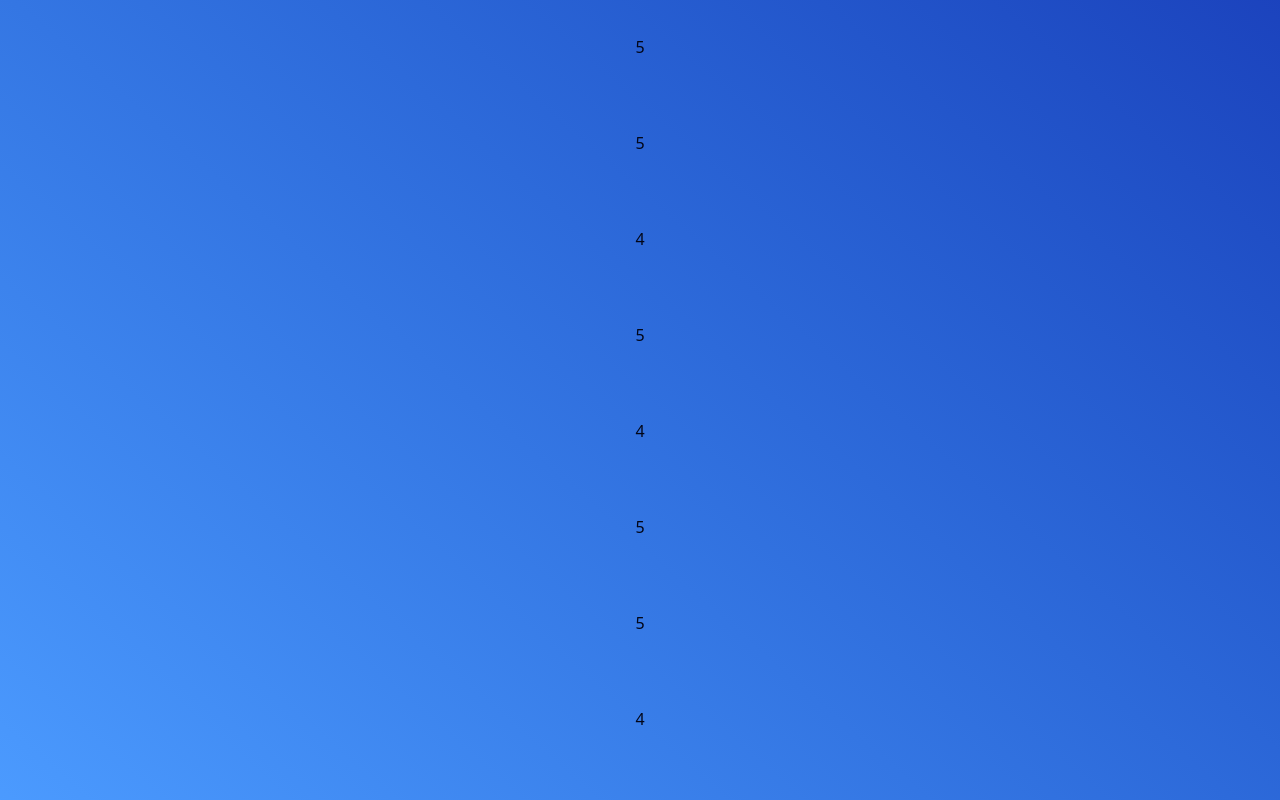
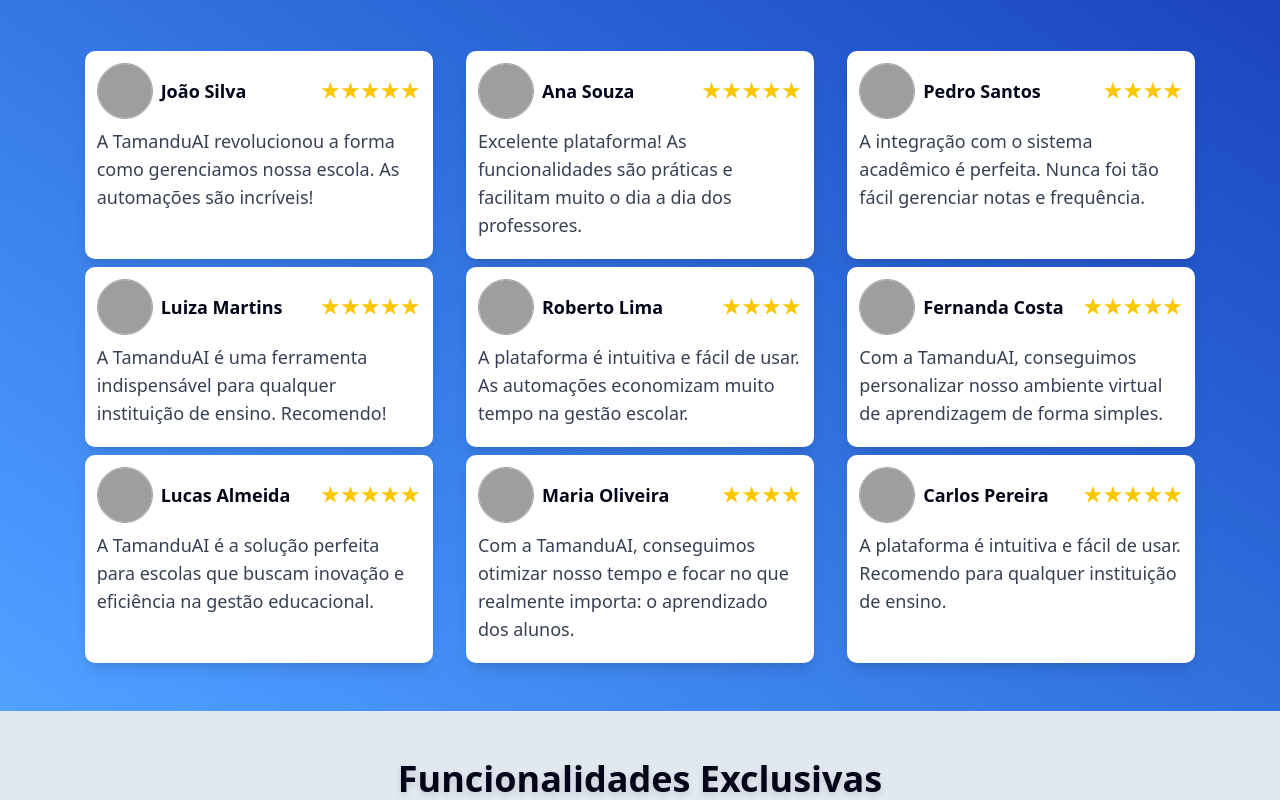
Before and after one commit to Teachlyze/TamanduAI-front, a Next.js app: page / in a window 1280 px wide. Shown: the part 1860-2660 px from the top of the page. Built offline with nearby package versions, Linux system fonts and the light colour scheme; grey boxes are pictures that could not be loaded.

Commit message:
design fixed

```diff
--- a/src/app/globals.css
+++ b/src/app/globals.css
@@ -127,7 +127,7 @@
 }
 
 .title {
-  @apply text-3xl md:text-5xl;
+  @apply text-3xl md:text-4xl;
 }
 
 .subtitle {
--- a/src/components/layout/Footer.tsx
+++ b/src/components/layout/Footer.tsx
@@ -3,8 +3,8 @@
 export default function Footer({ prop }: { prop: string }) {
   return (
     <footer className={`${prop} text-black font-medium p-4`}>
-      <div className="container mx-auto text-center">
-        <p className="text-sm">
+      <div className="container mx-auto text-center text-sm">
+        <p>
           © {new Date().getFullYear()} TamanduAI. Todos os direitos reservados.
         </p>
         <nav className="mt-2">
--- /dev/null
+++ b/src/components/ui/StartHating.tsx
@@ -0,0 +1,25 @@
+import React from 'react';
+import { Star, StarHalf } from 'lucide-react';
+
+interface StarRatingProps {
+  rating: number; // por exemplo, 3.5
+  totalStars?: number; // padrão é 5
+}
+
+export const StarRating: React.FC<StarRatingProps> = ({ rating, totalStars = 5 }) => {
+  const fullStars = Math.floor(rating);
+  const hasHalfStar = rating - fullStars >= 0.5;
+
+  return (
+    <div style={{ display: 'flex', gap: '4px' }}>
+      {Array.from({ length: totalStars }).map((_, i) => {
+        if (i < fullStars) {
+          return <Star key={i} fill="#FFD700" strokeWidth={0} />;
+        } else if (i === fullStars && hasHalfStar) {
+          return <StarHalf key={i} fill="#FFD700" strokeWidth={0} />;
+        }
+        return <Star key={i} color="#CCC" />;
+      })}
+    </div>
+  );
+};
--- a/src/templates/home/page.tsx
+++ b/src/templates/home/page.tsx
@@ -69,12 +69,6 @@
         'A plataforma é intuitiva e fácil de usar. Recomendo para qualquer instituição de ensino.',
       stars: 5,
     },
-    {
-      nome: 'Ana Costa',
-      feedback:
-        'A TamanduAI transformou nossa gestão educacional. As funcionalidades são práticas e eficientes.',
-      stars: 5,
-    },
   ];
   return (
     <section className="mx-auto min-h-screen bg-blue-900">
@@ -91,7 +85,7 @@
             Faça parte da inovação da educação do Piauí!
           </h2>
           <div className="flex flex-col max-md:items-center text-white rounded-2xl space-y-2 px-2 w-full max-md:text-center text-left">
-            <h1 className="title font-bold mb-1 drop-shadow-lg">
+            <h1 className="max-sm:text-4xl text-5xl  font-bold mb-1 drop-shadow-lg">
               Sua gestão educacional com inteligência
             </h1>
             <p className="subtitle mb-6 drop-shadow-md">
@@ -123,7 +117,7 @@
 
       <section className="py-12 min-h-screen items-end bg-gray-300 justify-center mx-auto px-2">
         <div className="w-fit flex flex-col max-md:gap-12 p-6 rounded-lg shadow-xl bg-gray-100 mx-auto">
-          <h3 className="font-bold text-center title">Funcionalidades</h3>
+          <h3 className="font-bold text-center title md:mb-6">Funcionalidades</h3>
           <div className="flex md:flex-row-reverse flex-col-reverse  gap-6 items-center justify-center max-w-5xl mx-auto">
             <p className="font-bold max-md:text-justify">
               Lorem ipsum dolor sit amet consectetur adipisicing elit. Eum illum placeat, dolor ab
@@ -208,14 +202,61 @@
           <strong className="text-yellow-400">Professores</strong> que já estão transformando suas
           aulas com a TamanduAI
         </h3>
-        {usersFeedbacks?.map((feedback, i) => (
-          <div key={i} className="max-w-5xl mx-auto">
-            <div>
-              <p></p>
-              <span>{feedback.stars}</span>
+        <div className="flex flex-wrap justify-center gap-2 max-w-6xl px-2 mx-auto">
+          {usersFeedbacks?.map((feedback, i) => (
+            <div
+              key={i}
+              className="space-y-2 mx-auto bg-white p-3 w-full max-w-[348px] rounded-lg shadow-lg"
+            >
+              <div className="flex justify-between items-center text-center">
+                {/* Foto + Nome */}
+                <div className="flex gap-2 items-center">
+                  <Image
+                    src="/logo.png"
+                    alt="TamanduAI-educacional"
+                    className="w-14 h-14 rounded-full object-cover border border-gray-400"
+                    width={70}
+                    height={70}
+                  />
+                  <h4 className="text font-semibold">{feedback.nome}</h4>
+                </div>
+
+                {/* Estrelas */}
+                <div className="flex rounded-full max-sm:hidden">
+                  {Array.from({ length: feedback.stars }).map((star, i) => {
+                    if (i < 6) {
+                      return (
+                        <span
+                          style={{ letterSpacing: '2px' }}
+                          key={i}
+                          className="text-xl font-bold text-yellow-400 select-none"
+                        >
+                          ★
+                        </span>
+                      );
+                    }
+                  })}
+                </div>
+              </div>
+              <p className="text text-gray-700 w-full">{feedback.feedback}</p>
+              <div className="flex justify-end rounded-full sm:hidden">
+                {Array.from({ length: feedback.stars }).map((star, i) => {
+                  if (i < 6) {
+                    return (
+                      <span
+                        style={{ letterSpacing: '2px' }}
+                        key={i}
+                        className="text-xl font-bold text-yellow-400 select-none"
+                      >
+                        ★
+                      </span>
+                    );
+                  }
+                })}
+              </div>
             </div>
-          </div>
-        ))}
+          ))}
+        </div>
       </section>
       {/* Funcionalidades + Demo DESKTOP*/}
       <section className="min-h-screen hidden md:block bg-slate-200 px-4 py-12">
@@ -297,12 +338,12 @@
       </section>
 
       <section className="px-4 bg-slate-200 text-black py-6">
-        <div>
-          <h3 className="text-2xl font-bold text-center mb-6">Planos para Todos os Perfis</h3>
-          <p className="text-center max-w-2xl mx-auto mb-6 font-bold md:text-xl">
-            A <strong>TamanduAI</strong> oferece planos flexíveis, com um bom custo benefício, para
-            atender desde usuários iniciantes até instituições completas. Escolha o plano ideal para
-            você!
+        <div className="max-w-5xl mx-auto text-center">
+          <h3 className="text-2xl font-bold mb-6">Assinatura</h3>
+          <p className="max-w-2xl mx-auto mb-6 font-bold md:text-xl">
+            A <strong>TamanduAI</strong> oferece a melhor solução para sua instituição de ensino,
+            com um plano acessível e recursos inovadores. Descubra como nossa plataforma pode
+            transformar sua gestão educacional.
           </p>
         </div>
         <div className="grid md:grid-cols-1 gap-8 max-w-6xl justify-items-center mx-auto">
```
